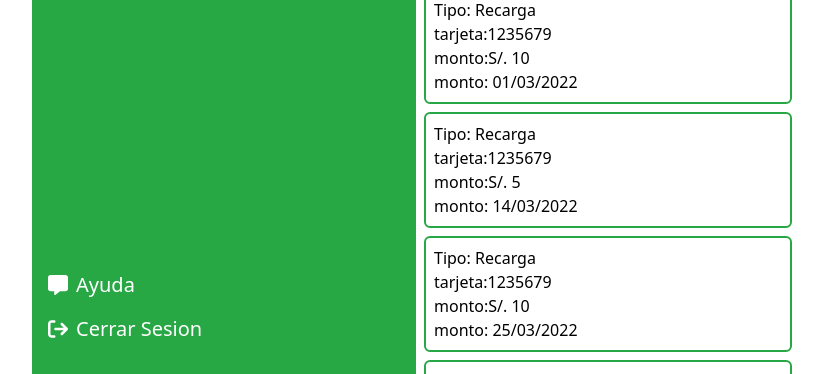
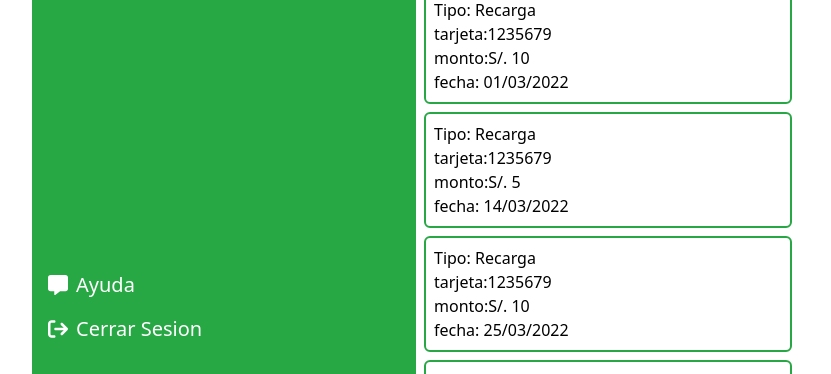
Before and after one commit to sefhirothxd/metroLaureate, a React (Create React App) app: page /Recarga in a window 1280 px wide. Shown: the part 421-795 px from the top of the page, without its empty margins (32-863 px from the left). Built offline with nearby package versions, Linux system fonts and the light colour scheme.

Commit message:
Recarga
Se corrige monto por fecha

```diff
--- a/src/components/Recarga.jsx
+++ b/src/components/Recarga.jsx
@@ -149,7 +149,7 @@ const Recarga = () => {
 								<div>
 									<p>tarjeta:{r.tarjeta}</p>
 									<p>monto:S/. {r.monto}</p>
-									<p>monto: {r.fecha}</p>
+									<p>fecha: {r.fecha}</p>
 								</div>
 							</div>
 						);
```
